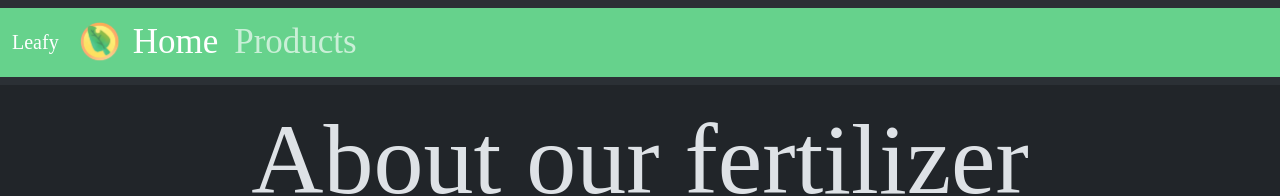
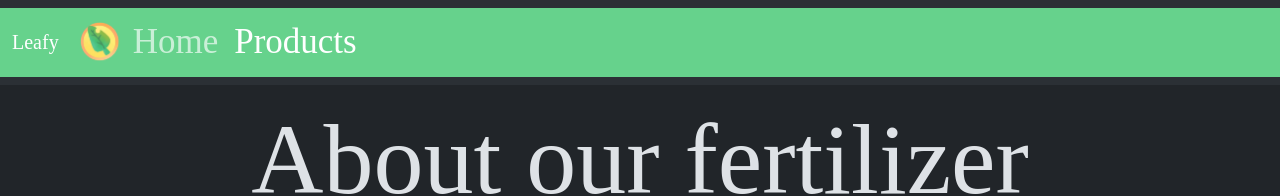
Before and after one commit to FluaOnYT/fluaonyt.github.io, a plain HTML site: page products.html in a window 1280 px wide. Shown: the top 196 px of the page. Drawn offline with nearby package versions, Linux system fonts and the light colour scheme; a web font is replaced by a local one.

Commit message:
Update products.html

```diff
--- a/products.html
+++ b/products.html
@@ -36,10 +36,10 @@
       <div class="collapse navbar-collapse" id="navbarSupportedContent">
         <ul class="navbar-nav me-auto mb-2 mb-lg-0">
           <li class="nav-item">
-            <a class="nav-link active" aria-current="page" href="/" style="font-size: 35px;">Home</a>
+            <a class="nav-link" href="/" style="font-size: 35px;">Home</a>
           </li>
           <li class="nav-item">
-            <a class="nav-link" href="products.html" style="font-size: 35px;">Products</a>
+            <a class="nav-link active" aria-current="page" href="products.html" style="font-size: 35px;">Products</a>
           </li>
         </ul>
       </div>
```
